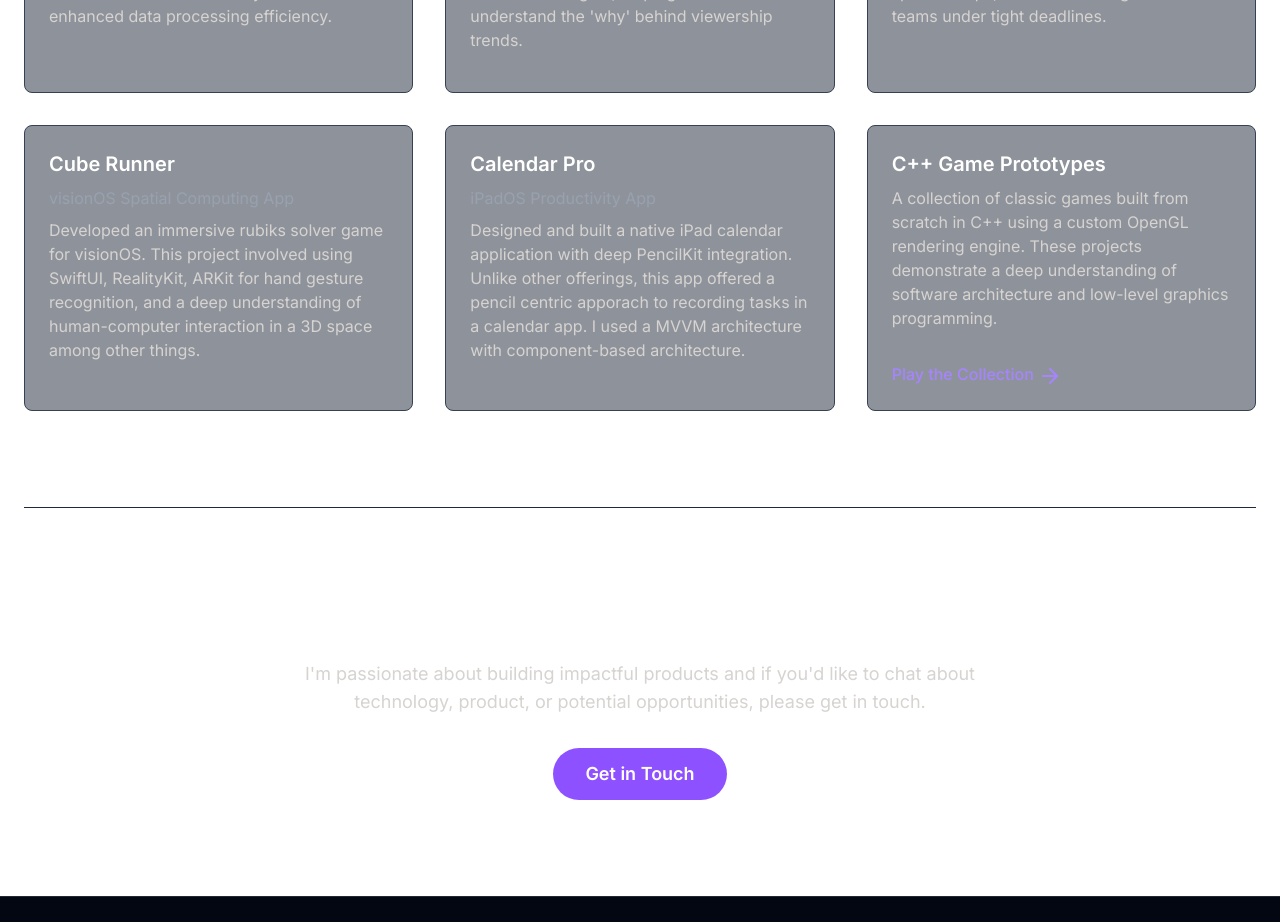
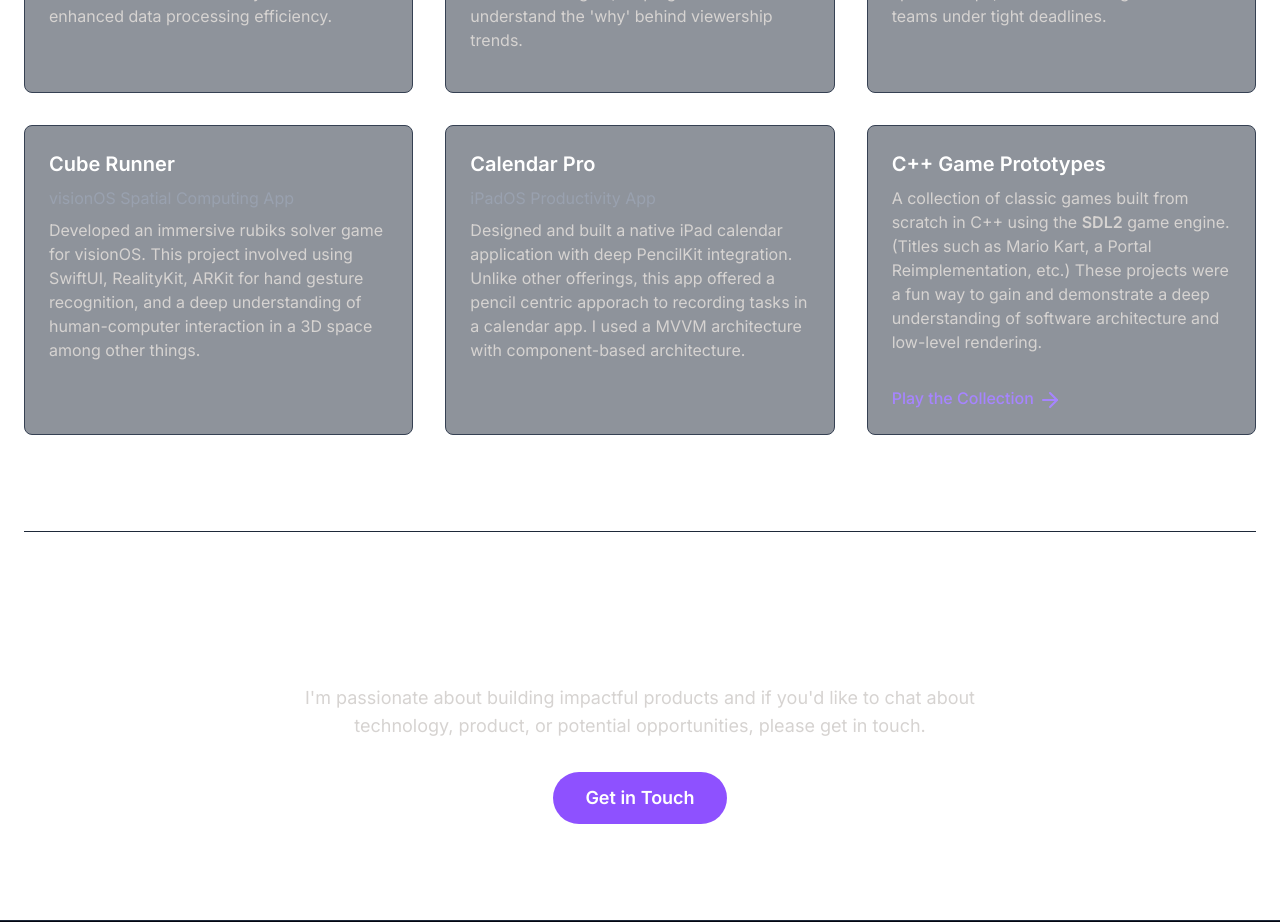
Before and after one commit to SatoshiBall101/resume-website, a Next.js app: page / in a window 1280 px wide. Shown: the part 3180-4102 px from the top of the page. Built offline with nearby package versions, Linux system fonts and the light colour scheme.

Commit message:
copy update

```diff
--- a/app/page.tsx
+++ b/app/page.tsx
@@ -241,12 +241,24 @@ export default function PortfolioPage() {
                                 <h4 className="text-l font text-gray-400 mb-2">iPadOS Productivity App</h4>
                                 <p className="text-stone-300 mb-4 flex-grow">Designed and built a native iPad calendar application with deep PencilKit integration. Unlike other offerings, this app offered a pencil centric apporach to recording tasks in a calendar app. I used a MVVM architecture with component-based architecture.</p>
                             </motion.div>
-                            <Link href="/games" className="flex flex-col bg-gray-800/50 p-6 rounded-lg border border-gray-700 hover:border-violet-500 hover:-translate-y-1 transition-all group">
-                                <h3 className="text-xl font-semibold text-white mb-2">C++ Game Prototypes</h3>
-                                <p className="text-stone-300 mb-4 flex-grow">A collection of classic games built from scratch in C++ using a custom OpenGL rendering engine. These projects demonstrate a deep understanding of software architecture and low-level graphics programming.</p>
-                                <div className="flex items-center text-violet-400 font-medium group-hover:underline mt-auto pt-4">
+                            <Link href="/games" className="group">
+                                <motion.div
+                                    className="flex flex-col bg-gray-800/50 p-6 rounded-lg border border-gray-700 hover:border-violet-500 transition-all"
+                                    initial={{ opacity: 0, y: 20 }}
+                                    whileInView={{ opacity: 1, y: 0 }}
+                                    viewport={{ once: true, amount: 0.5 }}
+                                    transition={{ duration: 0.5, delay: 0.5 }}     // keep the stagger, this is the last card
+                                    whileHover={{ y: -4 }}                          // subtle lift on hover
+                                >
+                                    <h3 className="text-xl font-semibold text-white mb-2">C++ Game Prototypes</h3>
+                                    <p className="text-stone-300 mb-4 flex-grow">
+                                    A collection of classic games built from scratch in C++ using the <span className="font-semibold">SDL2</span> game engine. (Titles such as Mario Kart, a Portal Reimplementation, etc.)
+                                    These projects were a fun way to gain and demonstrate a deep understanding of software architecture and low-level rendering.
+                                    </p>
+                                    <div className="flex items-center text-violet-400 font-medium group-hover:underline mt-auto pt-4">
                                     Play the Collection <ArrowRightIcon className="ml-1 w-5 h-5" />
-                                </div>
+                                    </div>
+                                </motion.div>
                             </Link>
                         </div>
                     </motion.section>
```
